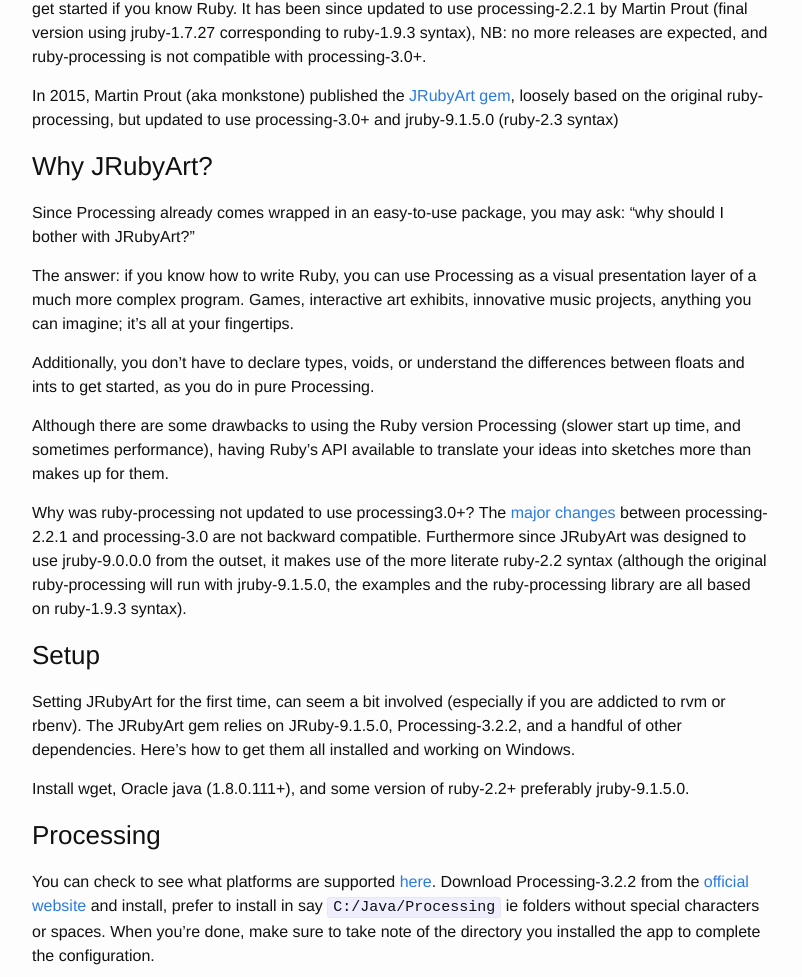
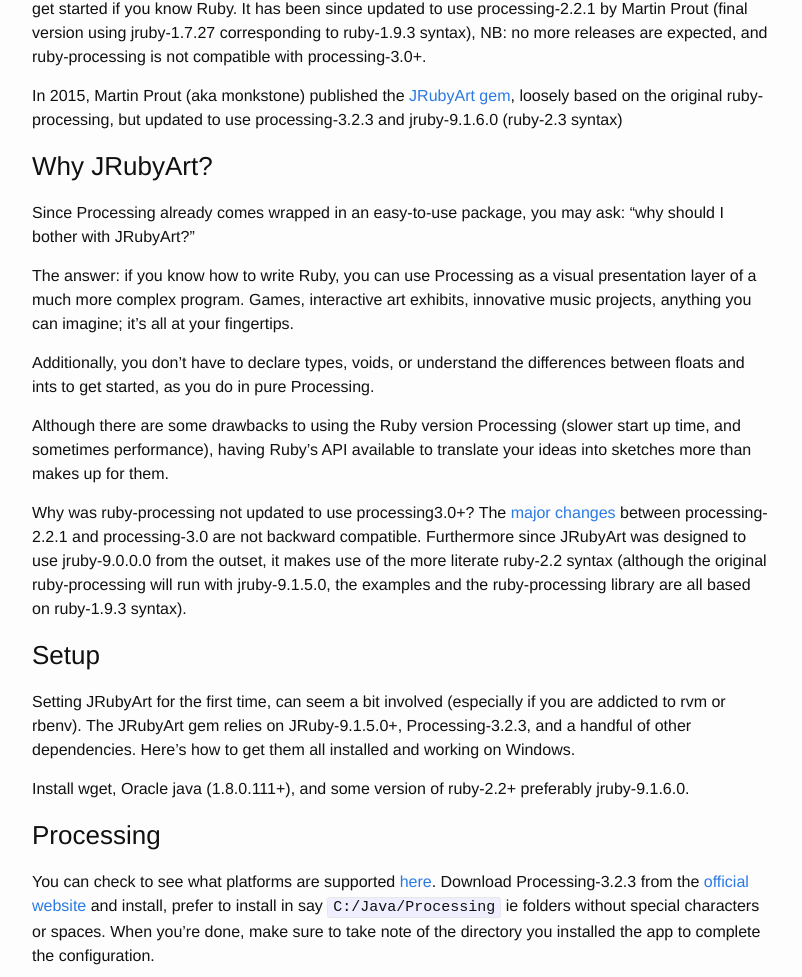
Before and after one commit to ruby-processing/JRubyArt, a Jekyll site: the page built from _posts/2015-11-21-windows_started.md, in a window 1280 px wide and 1400 px high, scrolled down 622 px. Shown: the part 173-1150 px from the top of the window, without its empty margins (238-1040 px from the left). Built offline with Jekyll 4.4.1, drawn with Linux system fonts in a browser that asks for light colours; some of the changed text lies outside the part shown.

Commit message:
update versions

```diff
--- a/_posts/2015-11-21-windows_started.md
+++ b/_posts/2015-11-21-windows_started.md
@@ -19,7 +19,7 @@
 
 In 2009, Jeremy Ashkenas (aka jashkenas, creator of Backbone.JS, Underscore.JS, and Coffeescript), published the original [ruby-processing gem][gem]. It wraps Processing in a shim that makes it even easier to get started if you know Ruby. It has been since updated to use processing-2.2.1 by Martin Prout (final version using jruby-1.7.27 corresponding to ruby-1.9.3 syntax), NB: no more releases are expected, and ruby-processing is not compatible with processing-3.0+.
 
-In 2015, Martin Prout (aka monkstone) published the [JRubyArt gem][jrubyart], loosely based on the original ruby-processing, but updated to use processing-3.0+ and jruby-9.1.5.0 (ruby-2.3 syntax)
+In 2015, Martin Prout (aka monkstone) published the [JRubyArt gem][jrubyart], loosely based on the original ruby-processing, but updated to use processing-3.2.3 and jruby-9.1.6.0 (ruby-2.3 syntax)
 
 ### Why JRubyArt?
 
@@ -35,14 +35,14 @@
 
 ### Setup
 
-Setting JRubyArt for the first time, can seem a bit involved (especially if you are addicted to rvm or rbenv). The JRubyArt gem relies on JRuby-9.1.5.0, Processing-3.2.2, and a handful of other dependencies. Here's how to get them all installed and working on Windows.
+Setting JRubyArt for the first time, can seem a bit involved (especially if you are addicted to rvm or rbenv). The JRubyArt gem relies on JRuby-9.1.5.0+, Processing-3.2.3, and a handful of other dependencies. Here's how to get them all installed and working on Windows.
 
-Install wget, Oracle java (1.8.0.111+), and some version of ruby-2.2+ preferably jruby-9.1.5.0.
+Install wget, Oracle java (1.8.0.111+), and some version of ruby-2.2+ preferably jruby-9.1.6.0.
 
 ### Processing
 
 You can check to see what platforms are supported [here][platforms].
-Download Processing-3.2.2 from the [official website][official] and install, prefer to install in say `C:/Java/Processing` ie folders without special characters or spaces.  When you're done, make sure to take note of the directory you installed the app to complete the configuration.
+Download Processing-3.2.3 from the [official website][official] and install, prefer to install in say `C:/Java/Processing` ie folders without special characters or spaces.  When you're done, make sure to take note of the directory you installed the app to complete the configuration.
 
 __Finishing up__
 
@@ -70,14 +70,14 @@
 
 {% highlight yaml %}
 # Example YAML configuration file for jruby_art on Windows
-# K9_ROOT: "C:/Ruby22-x64/lib/ruby/gems/2.3.0/gems/jruby_art-1.2.5" # should not be necessary
+# K9_ROOT: "C:/Ruby22-x64/lib/ruby/gems/2.3.0/gems/jruby_art-1.2.6" # should not be necessary
 PROCESSING_ROOT: "C:/Java/Processing" # just a suggestion
 sketchbook: "C:/Users/USER/Documents/Processing" # adjust to suit your install
 # JRUBY: false # uncomment to use jruby-complete by default especially if you haven't installed jruby
 template: bare # use class or emacs for alternative templates
 {% endhighlight %}
 
-If you can/are using rvm or rbenv switch to using jruby-9.1.5.0 then
+If you can/are using rvm or rbenv switch to using jruby-9.1.6.0 then
 
 {% highlight bash %}
 gem install jruby_art
```
Also changed, not shown: _posts/2015-11-21-getting.md (+3 -3 lines), _posts/2015-11-21-getting_started.md (+8 -8 lines), about.md (+1 -1 lines).
